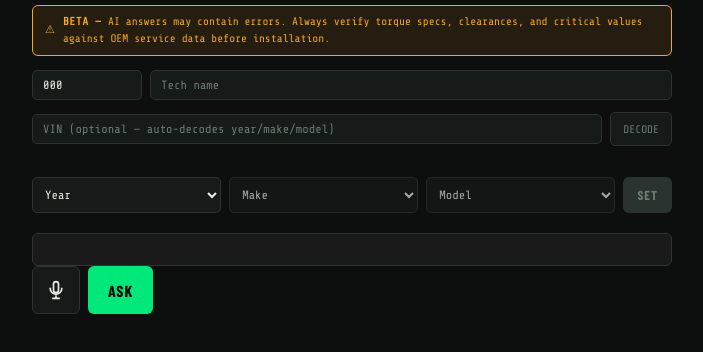
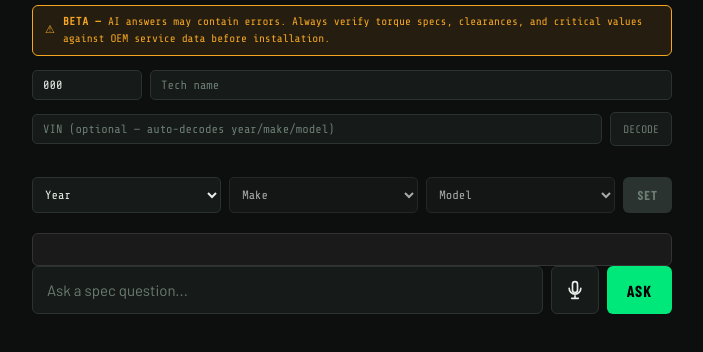
Before and after one commit to crispikreme/shopref, a website: page index.html in a window 1280 px wide. Shown: the part 72-424 px from the top of the page, without its empty margins (288-991 px from the left). Drawn offline with nearby package versions, Linux system fonts and the light colour scheme; a web font is replaced by a local one.

Commit message:
Update index.html

```diff
--- a/index.html
+++ b/index.html
@@ -130,7 +130,8 @@ body{background:var(--bg);color:var(--text);font-family:var(--sans);min-height:1
     <span class="clear" onclick="clearVehicle()" title="Change">✕</span>
   </div>
 <input type="text" id="input-engine" style="width:100%;margin-top:6px;background:#1a1a1a;border:1px solid #333;color:#00ff88;padding:8px 12px;font-family:var(--mono);font-size:13px;border-radius:6px;"/>
-  <div class="query-row">
+ <div class="query-row">
+    <input type="text" id="query-input" class="query-input" placeholder="Ask a spec question..." autocomplete="off"/>
     <button class="btn-mic" onclick="toggleMic()" title="Tap to speak">
       <svg width="20" height="20" viewBox="0 0 24 24" fill="none" stroke="currentColor" stroke-width="2" stroke-linecap="round" stroke-linejoin="round">
         <rect x="9" y="2" width="6" height="13" rx="3"/>
```
